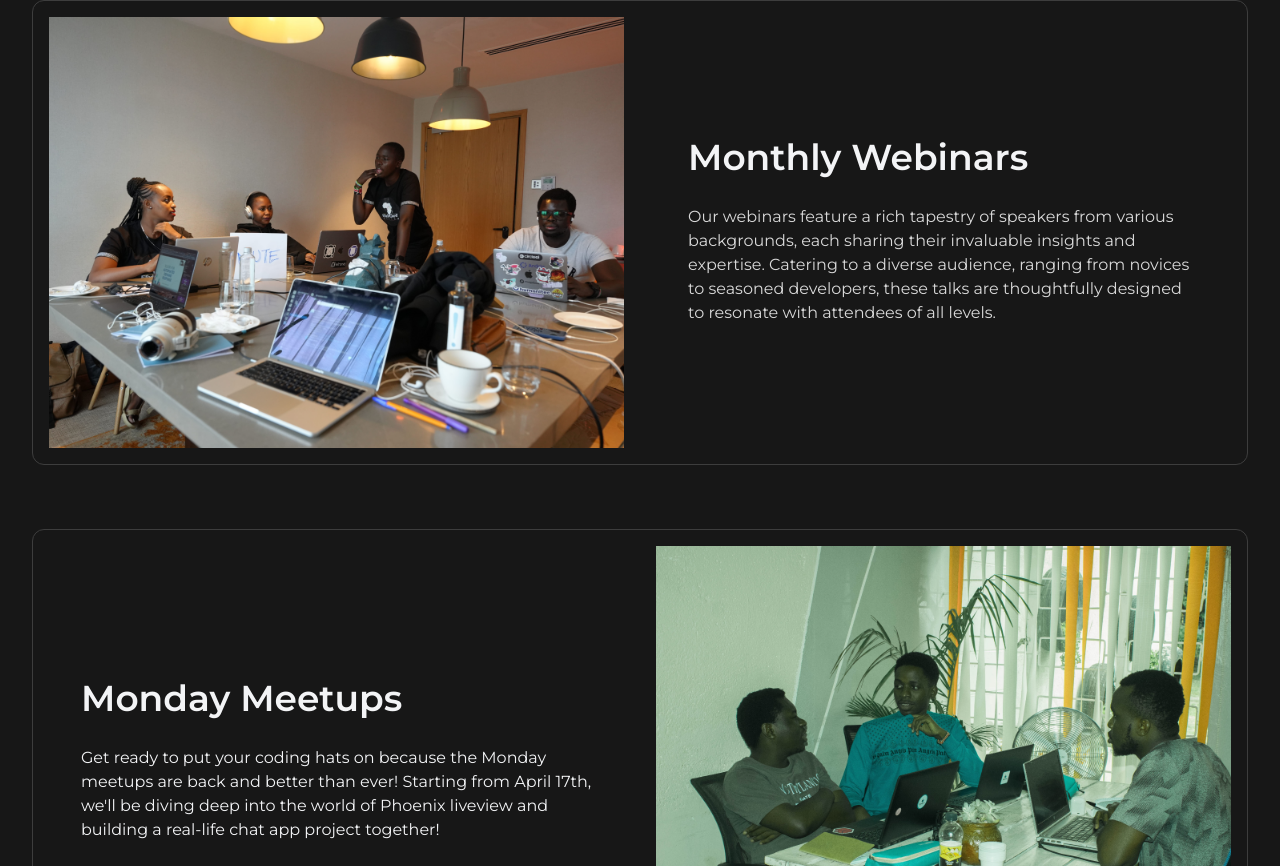
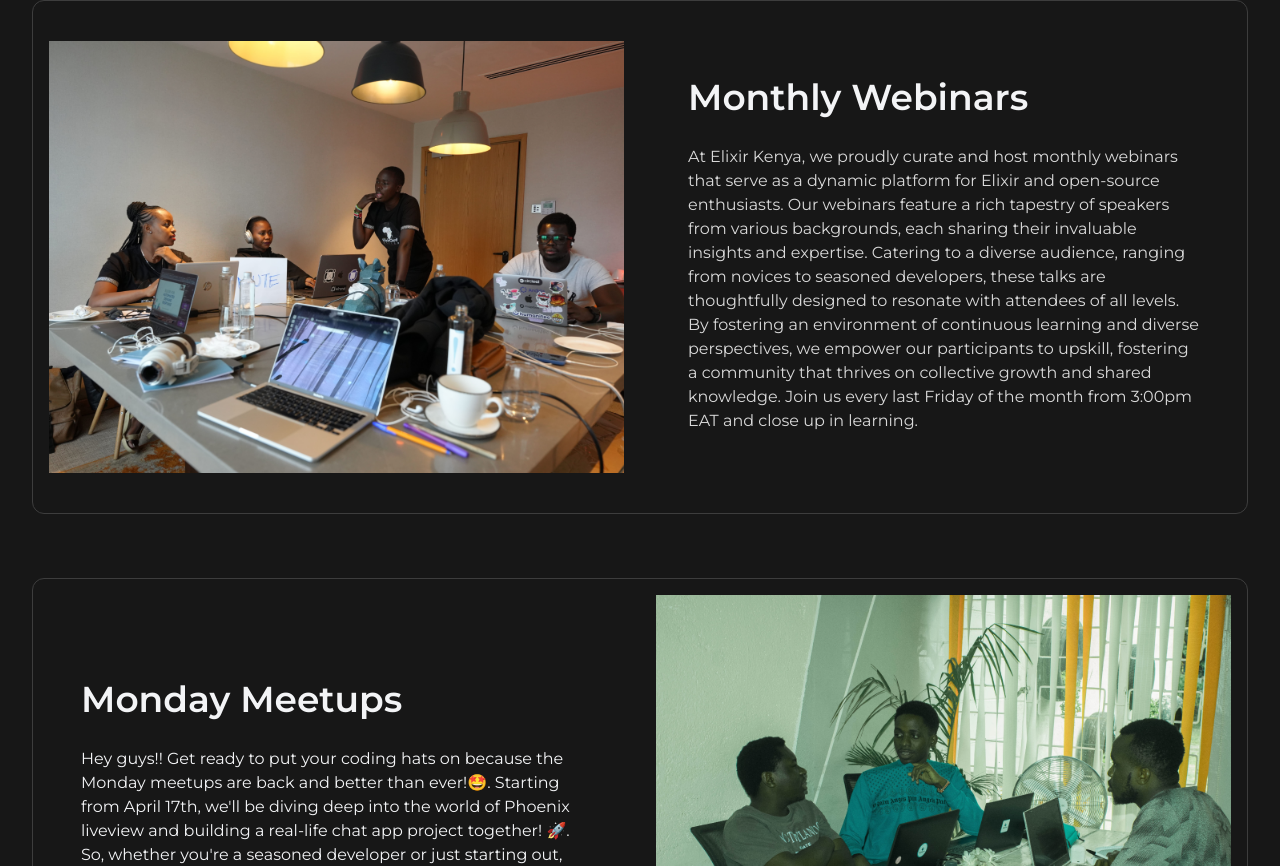
Before and after one commit to Podiihq/elixir-kenya, a React (Vite) app: page / in a window 1280 px wide. Shown: the part 1814-2680 px from the top of the page. Built offline with nearby package versions, Linux system fonts and the light colour scheme.

Commit message:
UPpdated content

```diff
--- a/src/pages/Landing.tsx
+++ b/src/pages/Landing.tsx
@@ -192,7 +192,7 @@
               images={Hero2}
               heading={"Monthly Webinars"}
               description={
-                "Our webinars feature a rich tapestry of speakers from various backgrounds, each sharing their invaluable insights and expertise. Catering to a diverse audience, ranging from novices to seasoned developers, these talks are thoughtfully designed to resonate with attendees of all levels. "
+                "At Elixir Kenya, we proudly curate and host monthly webinars that serve as a dynamic platform for Elixir and open-source enthusiasts. Our webinars feature a rich tapestry of speakers from various backgrounds, each sharing their invaluable insights and expertise. Catering to a diverse audience, ranging from novices to seasoned developers, these talks are thoughtfully designed to resonate with attendees of all levels. By fostering an environment of continuous learning and diverse perspectives, we empower our participants to upskill, fostering a community that thrives on collective growth and shared knowledge. Join us every last Friday of the month from 3:00pm EAT and close up in learning.  "
               }
             />
             <div className="py-2 lg:py-8"></div>
@@ -200,7 +200,7 @@
               images={Hero3}
               heading={"Monday Meetups"}
               description={
-                "Get ready to put your coding hats on because the Monday meetups are back and better than ever! Starting from April 17th, we'll be diving deep into the world of Phoenix liveview and building a real-life chat app project together!"
+                "Hey guys!! Get ready to put your coding hats on because the Monday meetups are back and better than ever!🤩. Starting from April 17th, we'll be diving deep into the world of Phoenix liveview and building a real-life chat app project together! 🚀. So, whether you're a seasoned developer or just starting out, join us as we explore the exciting possibilities of liveview. Don't miss out on the chance to level up your coding skills and connect with like-minded individuals! See you there! 🤗"
               }
             />
           </section>
```
